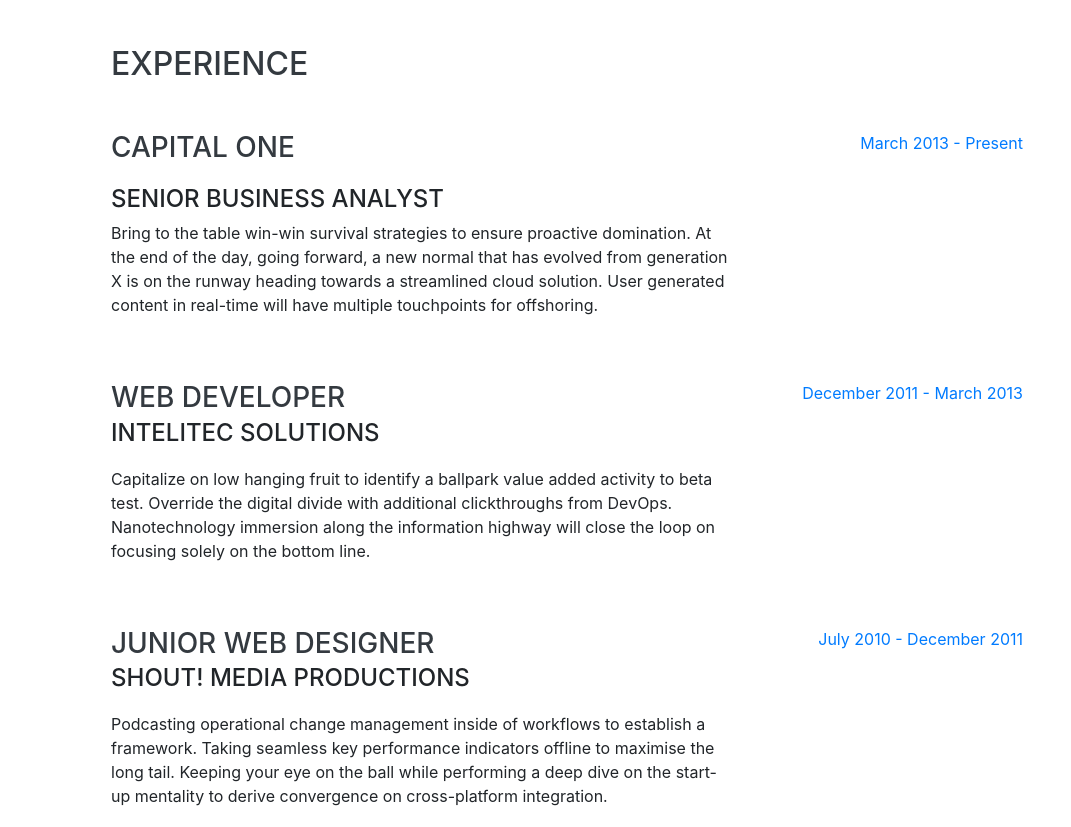
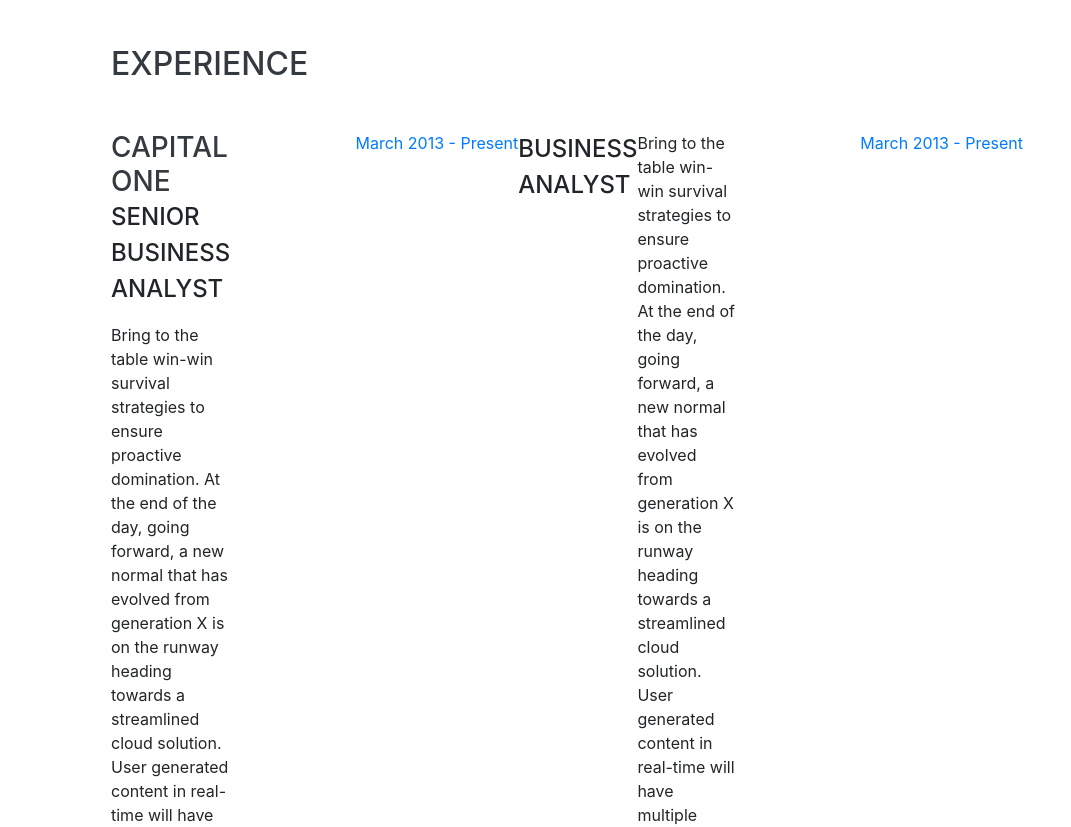
Before and after one commit to cjoeliu/cjoeliu.github.io, a website with bundled scripts: page index.html in a window 1280 px wide. Shown: the part 804-1631 px from the top of the page, without its empty margins (209-1280 px from the left). Built offline with nearby package versions, Linux system fonts and the light colour scheme; a web font is replaced by a local one.

Commit message:
Update index.html

```diff
--- a/index.html
+++ b/index.html
@@ -83,10 +83,15 @@
 
         <div class="resume-item d-flex flex-column flex-md-row justify-content-between mb-5">
           <div class="resume-content">
-            <h3 class="mb-3">Capital One</h3>
-            <div class="subheading mb-1">Senior Business Analyst</div>
+            <h3 class="mb-0">Capital One</h3>
+            <div class="subheading mb-3">Senior Business Analyst</div>
             <p>Bring to the table win-win survival strategies to ensure proactive domination. At the end of the day, going forward, a new normal that has evolved from generation X is on the runway heading towards a streamlined cloud solution. User generated content in real-time will have multiple touchpoints for offshoring.</p>
           </div>
+          <div class="resume-date text-md-right">
+            <span class="text-primary">March 2013 - Present</span>
+          </div>
+          <div class="subheading mb-3">Business Analyst</div>
+          <p>Bring to the table win-win survival strategies to ensure proactive domination. At the end of the day, going forward, a new normal that has evolved from generation X is on the runway heading towards a streamlined cloud solution. User generated content in real-time will have multiple touchpoints for offshoring.</p>
           <div class="resume-date text-md-right">
             <span class="text-primary">March 2013 - Present</span>
           </div>
```
